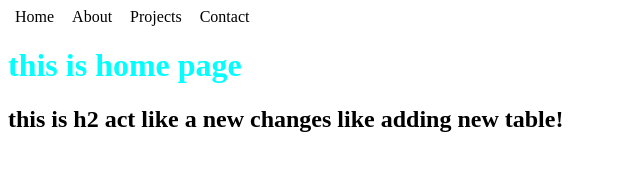
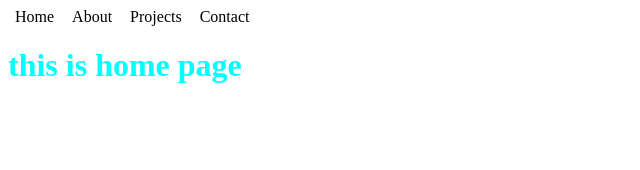
Before and after one commit to erbilii/test_web, a plain HTML site: page index.html in a window 1280 px wide. Shown: the whole page, without its empty margins (0-640 px from the left). Drawn offline with Linux system fonts and the light colour scheme.

Commit message:
testkrdni comment la rey control slash

```diff
--- a/index.html
+++ b/index.html
@@ -19,7 +19,7 @@
   </nav>
 
     <h1>this is home page</h1>
-    <h2>this is h2 act like a new changes like adding new table!</h2>
+    <!-- <h2>this is h2 act like a new changes like adding new table!</h2> -->
 
 
 
```
